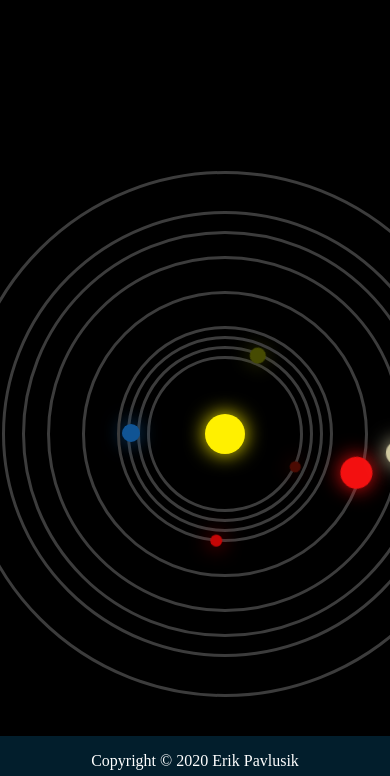
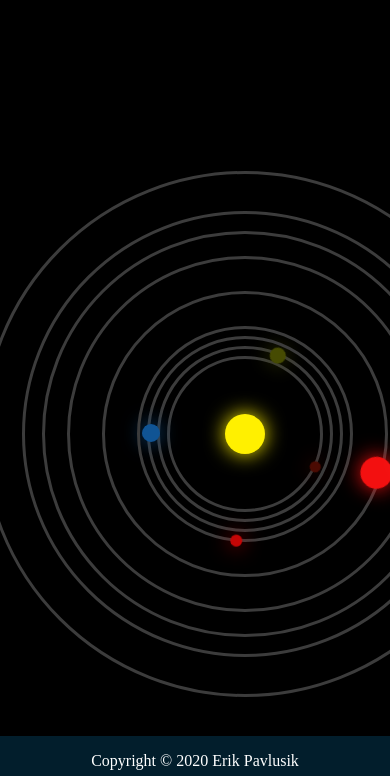
Before and after one commit to epavlusik/solarsystemlive, a plain HTML site: page index.html in a window 390 px wide. Shown: the part 68-844 px from the top of the page. Drawn offline with Linux system fonts and the light colour scheme.

Commit message:
Update styles.css

```diff
--- a/styles.css
+++ b/styles.css
@@ -366,7 +366,7 @@ footer {
 
  .container,.cyrcle2,.cyrcle3,.cyrcle4,.cyrcle5,.cyrcle6,.cyrcle7,.cyrcle8,.cyrcle9 {
     margin-top: 80px;
-    margin-left:30px;
+    margin-left:50px;
  }
 }
 @keyframes animate {
```
